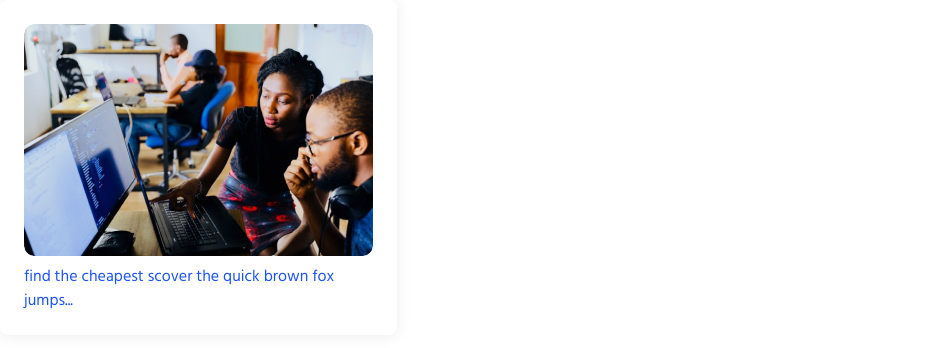
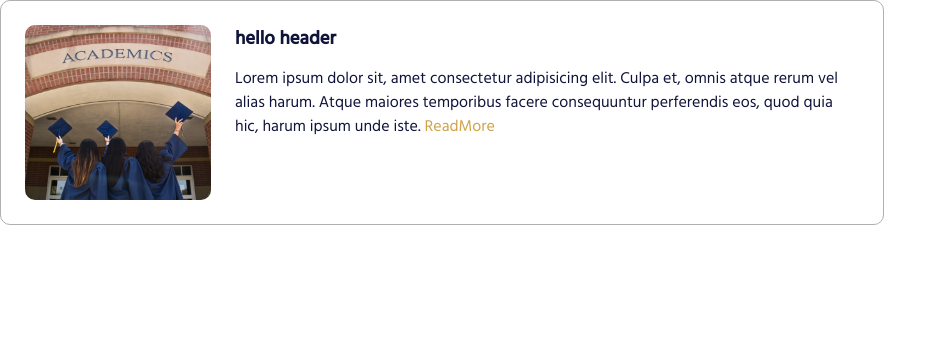
Before and after one commit to CDiala/school-finder, a React (Create React App) app in the folder client/: page / in a window 1280 px wide. Shown: the top 348 px of the page, without its empty margins (0-947 px from the left). Built offline with nearby package versions, Linux system fonts and the light colour scheme.

Commit message:
Modified the xl card component.

```diff
--- a/client/src/App.js
+++ b/client/src/App.js
@@ -1,29 +1,19 @@
 import { BrowserRouter as Router, Route, Switch } from "react-router-dom";
 import "./App.css";
-import loc_2 from "./images/loc_2.png";
 import graduation from "./images/graduation.png";
-import SideCard from "./components/shared/SideCard/SideCard";
-import ScholarshipCard from "./components/shared/ScholarshipCard/ScholarshipCard";
-import { trimString } from "./utils/formatter";
+import ExtraLargeCard from "./components/shared/ExtraLargeCard/ExtraLargeCard";
 
 function App() {
   return (
     <>
       <Router>
-        {/* <SideCard
-          path={"/"}
+        <ExtraLargeCard
           src={graduation}
           alt={"template"}
-          caption={"discover the best school around. ti will vlo drt dsfsgf"}
-        /> */}
-        <ScholarshipCard
-          src={loc_2}
-          alt={"scholarship template"}
-          text={trimString(
-            "find the cheapest scover the quick brown fox jumps over the lazy dog the best school around. t school around",
-            50
-          )}
-          path={"./"}
+          header="hello header"
+          body={`Lorem ipsum dolor sit, amet consectetur adipisicing elit. Culpa
+          et, omnis atque rerum vel alias harum. Atque maiores temporibus facere
+          consequuntur perferendis eos, quod quia hic, harum ipsum unde iste.`}
         />
       </Router>
     </>
--- a/client/src/components/shared/ExtraLargeCard/ExtraLargeCard.css
+++ b/client/src/components/shared/ExtraLargeCard/ExtraLargeCard.css
@@ -0,0 +1,30 @@
+.xl-card-container {
+  border-radius: 10px;
+  border: 1px solid #b0b0b0;
+  column-gap: 24px;
+  display: flex;
+  max-width: 884px;
+  padding: 24px;
+}
+
+.xl-card-container:hover .xl-card-img {
+  transform: scale(1.02);
+}
+
+.xl-card-img-box {
+  border-radius: 10px;
+  display: flex;
+  max-width: fit-content;
+  min-width: fit-content;
+  overflow: hidden;
+}
+
+.xl-card-img {
+  max-height: 184px;
+  transition: all 0.26s ease-in-out;
+  width: 186px;
+}
+
+.xl-card-header {
+  margin-bottom: 16px;
+}
--- a/client/src/components/shared/ExtraLargeCard/ExtraLargeCard.js
+++ b/client/src/components/shared/ExtraLargeCard/ExtraLargeCard.js
@@ -1,14 +1,19 @@
+import { trimString } from "../../../utils/formatter";
+import ReadMore from "../ReadMore/ReadMore";
 import "./ExtraLargeCard.css";
 
 const ExtraLargeCard = ({ src, alt, header, body }) => {
   return (
     <div className="xl-card-container">
-      <div>
-        <img src={src} alt={alt} />
+      <div className="xl-card-img-box">
+        <img className="xl-card-img" src={src} alt={alt} />
       </div>
       <div>
-        <h3>{header}</h3>
-        <p>{body}</p>
+        <h3 className="xl-card-header">{header}</h3>
+        <p>
+          {trimString(body, 350) + " "}
+          <ReadMore path={"/"} />
+        </p>
       </div>
     </div>
   );
```
